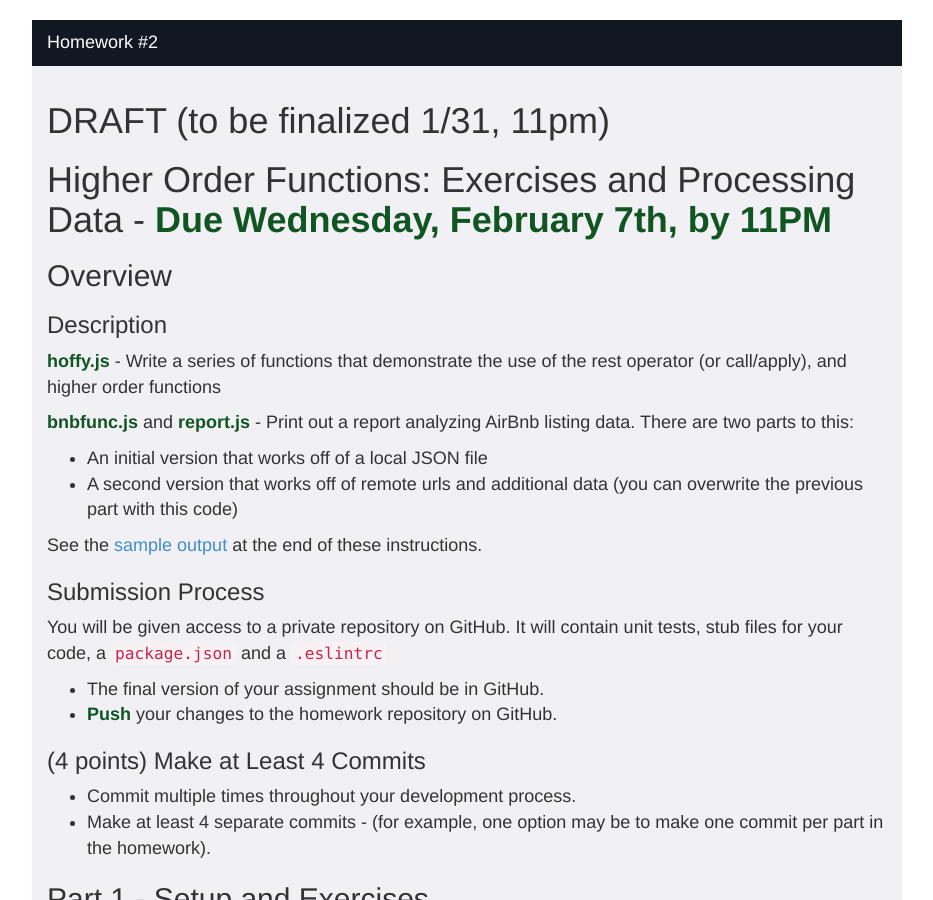
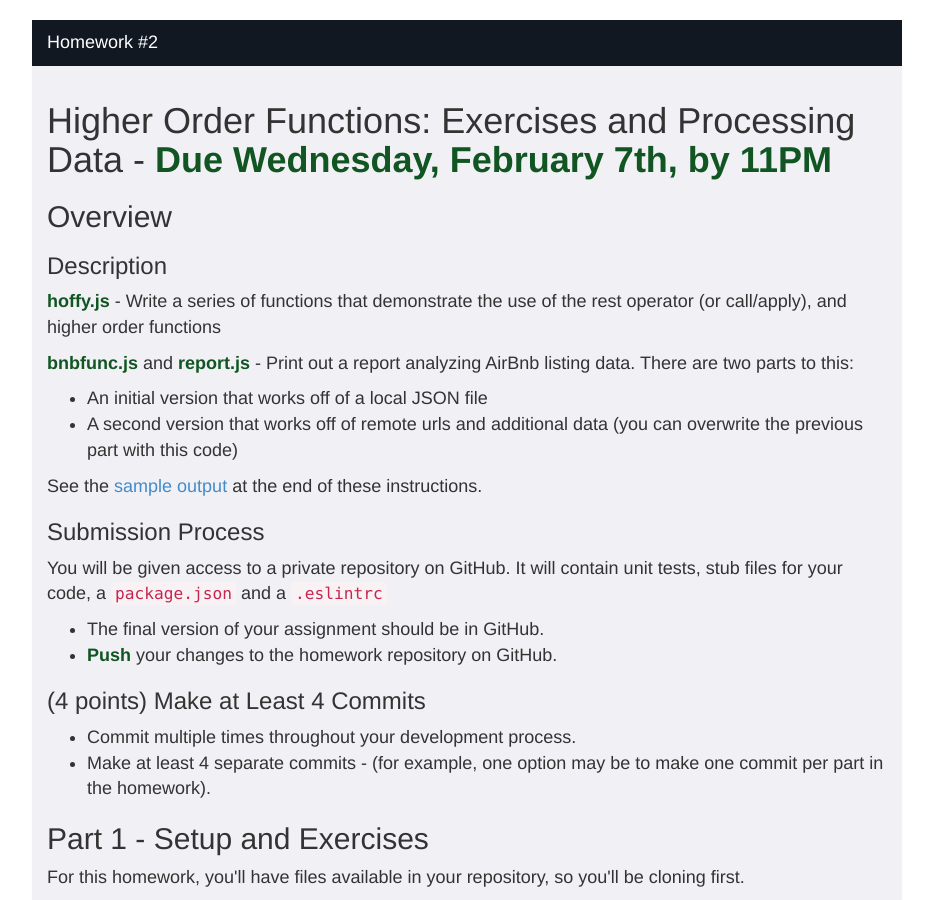
Before and after one commit to foureyes/csci-ua.0480-spring2018-008, a Jekyll site: the page built from homework/02.markdown, in a window 1280 px wide and 900 px high. Shown: the whole window, without its empty margins (173-1106 px from the left). Built offline with Jekyll 4.4.1, drawn with Linux system fonts in a browser that asks for light colours.

Commit message:
add gz file for airbnb data, remove draft

```diff
--- a/_data/schedule.csv
+++ b/_data/schedule.csv
@@ -126,7 +126,7 @@ __Due Sunday 1/29, by 11pm__
 * Homework #2 (to be posted)
 -->
 
-* __DRAFT__ [Homework #2](homework/02.html)
+*  [Homework #2](homework/02.html)
 "
 ,,5,5-Feb,Mon,"* Web Development
 * HTTP
--- a/homework/02.markdown
+++ b/homework/02.markdown
@@ -7,7 +7,6 @@ title: CSCI-UA.0480 - Homework #2
   <div class="panel-heading">Homework #2</div>
   <div class="panel-body" markdown="block">
 
-# DRAFT (to be finalized 1/31, 11pm)
 # Higher Order Functions: Exercises and Processing Data - __Due Wednesday, February 7th, by 11PM__
 
 ## Overview
```
Also changed, not shown: 1 other file.
